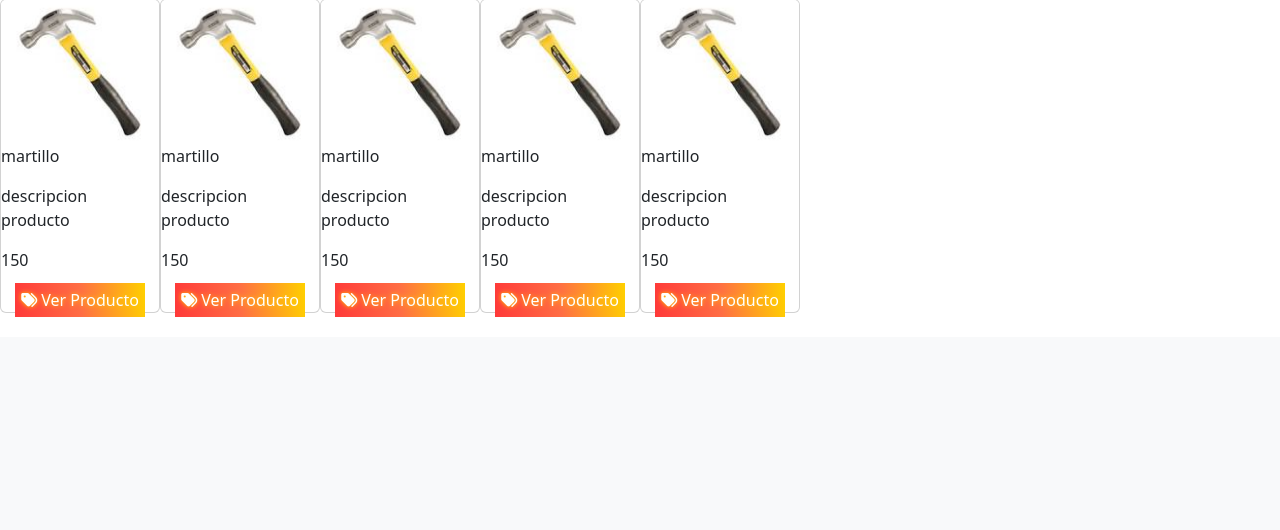
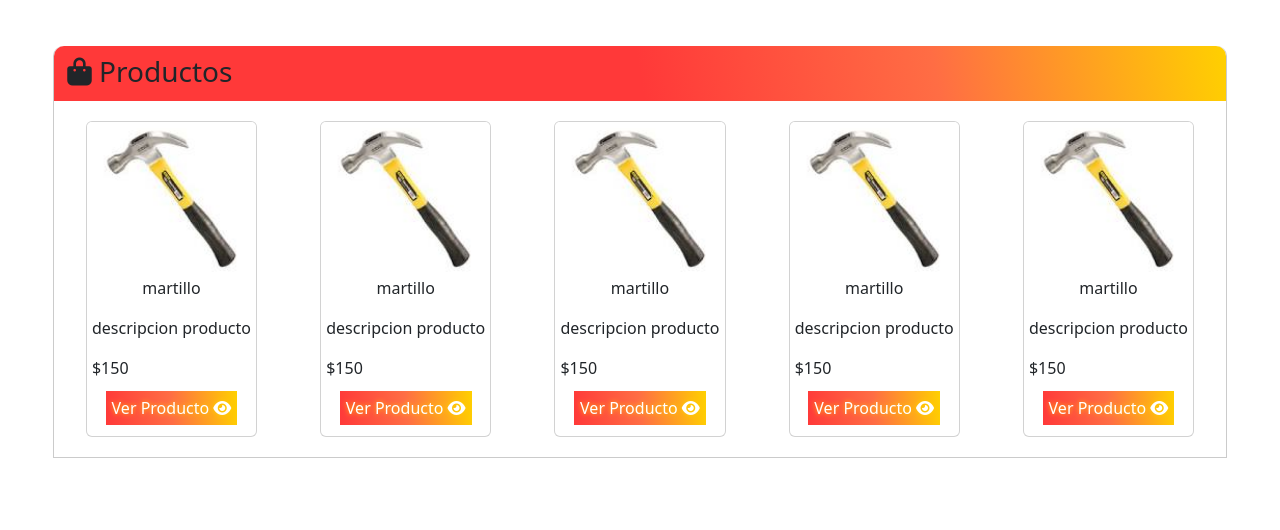
Before and after one commit to BrandonLCC/FERREMAS, a Django app: page / in a window 1280 px wide. Shown: the part 1006-1536 px from the top of the page. Before the commit the page ends 1323 px from the top, so only its background shows below. Run offline with Django 4.2, Linux system fonts and the light colour scheme; data comes from the database, SQL or seed files in the repository; both versions use the stored data as it was after the commit; some libraries are stand-ins or nearby versions; grey boxes are pictures that could not be loaded.

Commit message:
Agregando registro de usuarios, ver detalle productos, ver productos por categorias

```diff
--- a/ferremaxProject/store/models.py
+++ b/ferremaxProject/store/models.py
@@ -20,3 +20,8 @@ class Producto(models.Model):
 
     def __str__(self):
         return self.nombre_producto
+
+class Usuario(models.Model):
+    nombre_usuario =  models.CharField(max_length=100)
+    correo_usuario = models.CharField(max_length=100)
+    contraseña_usuario = models.CharField(max_length=100)
--- a/ferremaxProject/store/static/css/style-3.css
+++ b/ferremaxProject/store/static/css/style-7.css
@@ -2,8 +2,23 @@
 }
 
 .navbar {
-    background-color: #0f1618;
+
+    background-color: #ff3939;
 }
+
+.logo-ferremas {
+    position: relative;
+    width: 60px;
+    height: 60px;
+    border-radius: 1000px;
+}
+
+/*Links a*/
+.navbar-brand, .nav-item, .nav-link {
+    color: white;
+}
+
+
 
 .carousel-inner {
     height: 500px;
@@ -81,7 +96,7 @@
 
 .mainContainerCarouselFinal::-webkit-scrollbar {
     width: 0px;
-    height: 0px; /* también oculta el scroll horizontal */
+    height: 0px;
 }
 
 .rounded-reel-item {
@@ -100,6 +115,8 @@
     flex-direction: column;
     border-radius: var(--slideBorderRadiusSlide);
     min-width: 100vw;
+
+
 }
 
 .controlerFinalCarousel div {
@@ -137,7 +154,6 @@
     justify-content: center;
     align-items: center;
     width: 100%;
-    border: 1px solid black;
 }
 
 .slideTemplate {
@@ -238,18 +254,62 @@
 .btn-principal {
     position: relative;
     background: linear-gradient(85deg, #ff3939, #ff6d44, #ffd000);
+    text-decoration: none;
     color: white;
-    padding: 6px;
-    text-decoration: none;
     text-shadow: 0px 0px 5px #ffd000;
     transition: all 0.6s ease-in-out;
+    padding: 6px;
 
 }
 
+
+
 .btn-principal:hover {
-    background: linear-gradient(85deg, #ffd000, #ff6d44, #ff3939);
-    color: rgb(251, 255, 124);
+    background-color: #ff3939;
+    color: rgb(253, 255, 186);
     text-shadow: 0px 0px 10px #ffeb93;
     border-radius: 5px;
 
+
 }
+
+.div-titulo-categoria {
+ /*  background: linear-gradient(80deg, #ffffff,#ff3939,#ffd000, #ffffff);  */
+    padding: 5px;
+
+}
+
+.div-seccion  {
+    padding-bottom: 20px;
+    border-left: 1px solid var(--color-seleccion);
+    border-right: 1px solid var(--color-seleccion);
+    border-bottom: 1px solid var(--color-seleccion);
+
+    border-top-left-radius: 10px;
+    border-top-right-radius: 10px;
+
+}
+
+.titulo-producto {
+    background: linear-gradient(80deg, #ff3939,#ff3939,#ff3939, #ff6d44, #ffd000);
+    padding: 5px;
+    margin-bottom: 20px;
+    border-top-left-radius: 10px;
+    border-top-right-radius: 10px;
+
+}
+
+.card {
+    z-index: 2;
+
+}
+
+.card:hover {
+    transform: translateY(-10px);
+    transition: all 1s ease;
+
+}
+
+
+.div-orden-productos {
+}
--- a/ferremaxProject/store/templates/index.html
+++ b/ferremaxProject/store/templates/index.html
@@ -6,13 +6,13 @@
 <head>
     <meta charset="UTF-8">
     <meta name="viewport" content="width=device-width, initial-scale=1.0">
-    <title>Ferremax</title>
+    <title>Ferremas</title>
 
 
     {% load bootstrap5 %}
     {% bootstrap_css %}
 
-    <link rel="stylesheet" href="{% static 'css/style-3.css' %}">
+    <link rel="stylesheet" href="{% static 'css/style-7.css' %}">
     <!--Iconos-->
     <link rel="stylesheet" href="https://cdnjs.cloudflare.com/ajax/libs/font-awesome/6.6.0/css/all.min.css"
         integrity="sha512-Kc323vGBEqzTmouAECnVceyQqyqdsSiqLQISBL29aUW4U/M7pSPA/gEUZQqv1cwx4OnYxTxve5UMg5GT6L4JJg=="
@@ -25,7 +25,11 @@
     <!-- NAV -->
     <nav class="navbar navbar-expand-lg bg-body-tertiary">
         <div class="container-fluid">
-            <a class="navbar-brand" href="#">Navbar scroll</a>
+            <a class="navbar-brand" href="#">
+               <!--<img class="logo-ferremas" src="{% static  'images/logo-ferremas.png' %}" alt="">-->
+               Ferremas
+
+            </a>
             <button class="navbar-toggler" type="button" data-bs-toggle="collapse" data-bs-target="#navbarScroll"
                 aria-controls="navbarScroll" aria-expanded="false" aria-label="Toggle navigation">
                 <span class="navbar-toggler-icon"></span>
@@ -33,27 +37,19 @@
             <div class="collapse navbar-collapse" id="navbarScroll">
                 <ul class="navbar-nav me-auto my-2 my-lg-0 navbar-nav-scroll" style="--bs-scroll-height: 100px;">
                     <li class="nav-item">
-                        <a class="nav-link active" aria-current="page" href="#">iniciar sesion</a>
+                        <a class="nav-link active" aria-current="page" href="{% url 'inicio_sesion' %}">
+                            <i class="fas fa-user"></i>
+                            Iniciar sesión</a>
                     </li>
                     <li class="nav-item">
-                        <a class="nav-link" href="#">registro</a>
-                    </li>
-                    <li class="nav-item dropdown">
-                        <a class="nav-link dropdown-toggle" href="#" role="button" data-bs-toggle="dropdown"
-                            aria-expanded="false">
-                            Link
-                        </a>
-                        <ul class="dropdown-menu">
-                            <li><a class="dropdown-item" href="#">Action</a></li>
-                            <li><a class="dropdown-item" href="#">Another action</a></li>
-                            <li>
-                                <hr class="dropdown-divider">
-                            </li>
-                            <li><a class="dropdown-item" href="#">Something else here</a></li>
-                        </ul>
+                        <a class="nav-link" href="{% url 'registro' %}">
+                            <i class="fas fa-user-plus"></i>
+                            Crear cuenta</a>
                     </li>
                     <li class="nav-item">
-                        <a class="nav-link disabled" aria-disabled="true">Link</a>
+                        <a class="nav-link" href="{% url 'home' %}">
+                            <i class="fas fa-shopping-cart"></i> <!-- icon carro-->
+                            Carro </a>
                     </li>
                 </ul>
                 <form class="d-flex" role="search">
@@ -79,33 +75,45 @@
         </div>
     </div>
 
+    <br>
+
     <!--Seccion categorias -->
     <div class="col-11 mx-auto my-5">
-
-
         <div class="containerVertical ">
+            <div class="col-5 div-titulo-categoria text-center">
                 <h3 class="titulo-categoria">
                     <i class="fas fa-tags mx-auto"></i>
                     Categorias
                 </h3>
+            </div>
+            <div class="sub-tititulo">
+                <p class="pt-3">¡Mira todas nuestras categorias disponibles!</p>
+            </div>
+
             <div class="slideContainer ">
                 <div class="mainContainerCarouselFinal" style="--screenWidth: 1382.4px;">
-                    <a href="#" class="slideTemplate" style="--slideHeight: 150px; transform: translateY(0px);"><img
+                    <a href="{% url 'lista_productos' %}?id_categoria=1" class="slideTemplate"
+                        style="--slideHeight: 150px; transform: translateY(0px);"><img
                             src="{% static  'images/ejemplo_categoria.jpg' %}">
                     </a>
-                    <a href="#" class="slideTemplate" style="--slideHeight: 150px; transform: translateY(0px);"><img
+                    <a href="{% url 'lista_productos' %}?id_categoria=2" class="slideTemplate"
+                        style="--slideHeight: 150px; transform: translateY(0px);"><img
                             src="{% static  'images/ejemplo_categoria.jpg' %}">
                     </a>
-                    <a href="#" class="slideTemplate" style="--slideHeight: 150px; transform: translateY(0px);"><img
+                    <a href="{% url 'lista_productos' %}?id_categoria=3" class="slideTemplate"
+                        style="--slideHeight: 150px; transform: translateY(0px);"><img
                             src="{% static  'images/ejemplo_categoria.jpg' %}">
                     </a>
-                    <a href="#" class="slideTemplate" style="--slideHeight: 150px; transform: translateY(0px);"><img
+                    <a href="{% url 'lista_productos' %}?id_categoria=4" class="slideTemplate"
+                        style="--slideHeight: 150px; transform: translateY(0px);"><img
                             src="{% static  'images/ejemplo_categoria.jpg' %}">
                     </a>
-                    <a href="#" class="slideTemplate" style="--slideHeight: 150px; transform: translateY(0px);"><img
+                    <a href="{% url 'lista_productos' %}?id_categoria=5" class="slideTemplate"
+                        style="--slideHeight: 150px; transform: translateY(0px);"><img
                             src="{% static  'images/ejemplo_categoria.jpg' %}">
                     </a>
-                    <a href="#" class="slideTemplate" style="--slideHeight: 150px; transform: translateY(0px);"><img
+                    <a href="{% url 'lista_productos' %}?id_categoria=6" class="slideTemplate"
+                        style="--slideHeight: 150px; transform: translateY(0px);"><img
                             src="{% static  'images/ejemplo_categoria.jpg' %}">
                     </a>
                 </div>
@@ -121,34 +129,43 @@
     </div>
     <script>                            const container = document.querySelector(".mainContainerCarouselFinal"); const slide = document.querySelector(".slideTemplate"); const prevBtn = document.querySelector(".controlerFinalCarousel div:nth-child(1)"); const nextBtn = document.querySelector(".controlerFinalCarousel div:nth-child(2)"); let nbclick = 0; const nbSlide = 10; const { style: containerStyle, getComputedStyle: getCS } = window; nextBtn.addEventListener("click", () => { if (nbclick < nbSlide - 1) { nbclick++; updateScroll(); } }); prevBtn.addEventListener("click", () => { if (nbclick > 0) { nbclick--; updateScroll(); } }); function updateScroll() { const screenWidth = parseInt(getCS(container).getPropertyValue("--screenWidth").replace("px", "")); const slideHeight = parseInt(getCS(slide).getPropertyValue("--slideHeight").replace("px", "")); const scrollAmount = ((screenWidth - (slideHeight + 40)) / 2) * nbclick; container.scroll({ left: scrollAmount, behavior: "smooth" }); }                            </script>
 
+
     <!--Seccion Productos -->
 
-    <h3 class="titulo-categoria">
-        <i class="fas fa-tags mx-auto"></i>
+    <div class="div-seccion  col-11 mx-auto my-5">
+        <div class="titulo-producto">
+            <h3 class ="ms-2 mt-1 ">
+                <i class="fas fa-shopping-bag mx-auto"></i>
                 Productos
             </h3>
+        </div>
 
-    <div class="div-orden-productos col-6 d-flex">
+        <div class="div-orden-productos col-12 mx-auto row">
             {% for producto in productos %}
-        <div class="col-6 col-sm-5 col-md-4 col-xl-3 mx-auto">
+            <div class="col-5 col-sm-4 col-md-3 col-xl-2 mx-auto ">
                 <div class="card mx-auto">
                     {% if producto.imagen_producto %}
                     <img src="{{ producto.imagen_producto.url }}" class="card-img-top" alt="{{ producto.nombre_producto }}">
                     {% endif %}
                     <div class="mx-auto">
-                    <p>{{ producto.nombre_producto }}</p>
-                    <p>{{ producto.descripcion_producto }}</p>
-                    <p>{{ producto.precio_producto }}</p>
+                        <p class="text-center">{{ producto.nombre_producto }}</p>
+                        <p>{{ producto.descripcion_producto|truncatechars:20 }}</p>
+                        <p>${{ producto.precio_producto }}</p>
                     </div>
-                <div class="mx-auto">
-                    <a class="btn-principal" href="">
-                        <i class="fas fa-tags mx-auto"></i>
-                        Ver Producto</a>
+
+                    <div class="mx-auto mb-3">
+                        <a class="btn-principal" href="{% url 'detalle_productos' producto.id  %}">
+                            Ver Producto
+                            <i class="fas fa-eye"></i>
+                        </a>
+
                     </div>
                 </div>
             </div>
             {% endfor %}
         </div>
+    </div>
+
 
     <br>
 </body>
--- a/ferremaxProject/store/urls.py
+++ b/ferremaxProject/store/urls.py
@@ -4,6 +4,9 @@ from . import views
 
 urlpatterns = [
     path('', views.home, name='home'),
-    path('lista_productos/', views.listaProductos, name='listaProductos'),
+    path('productos/', views.listaProductos, name='lista_productos'),
+    path('producto/<int:pk>/', views.detalle_productos, name='detalle_productos'),
+    path('registro/', views.registro_usuario, name='registro'),
+    path('inicio_sesion/', views.inicio_sesion, name='inicio_sesion'),
 
 ]
--- a/ferremaxProject/store/views.py
+++ b/ferremaxProject/store/views.py
@@ -1,5 +1,8 @@
 from django.shortcuts import render, redirect
-from .models import Producto, Categorias
+from django.contrib import messages
+from .models import Producto, Categorias, Usuario
+from .form import *
+from django.shortcuts import get_object_or_404
 
 # Create your views here.
 def home(request):
@@ -17,16 +20,34 @@ def listaProductos(request):
 
     return render(request, 'lista_productos.html', {'categoria':categoria,'productos':productos})
 
-'''
+def detalle_productos(request, pk):
+    producto = get_object_or_404(Producto.objects.select_related('id_categoria').all(), pk=pk)
 
-def listaProductos(request):
-      categoria = request.GET.get('id_categoria', '')
+    return render(request, 'detalle_producto.html', {'producto': producto})
 
-    if categoria:
-        productos = Producto.objects.filter(id_categoria=categoria).select_related('id_categoria') #filtramos por id de la cate
+
+def registro_usuario(request):
+    if request.method == 'POST':
+            form = RegistroUsuarioForm(request.POST)
+            if form.is_valid():
+                username = form.cleaned_data['username']
+                email = form.cleaned_data['email']
+                password2 = form.cleaned_data['password2']
+                form.save()  # Guarda usuario
+                usuario = Usuario.objects.create(
+                    nombre_usuario = username,
+                    correo_usuario = email,
+                    contraseña_usuario = password2,
+
+                )
+                messages.success(request, f"El usuario:{username} ha sido creado")
+                return redirect('home')
     else:
-        categoria = None
-        productos = Producto.objects.all()
+        form = RegistroUsuarioForm()
 
-    return render(request, 'listaProductos.html', {'categoria':categoria,'productos':productos} )
-    '''
+    context = { 'form' : form }
+    return render(request, 'registro_usuario.html',context )
+
+
+def inicio_sesion(request):
+    return render(request, 'inicio_sesion.html', )
```
Also changed, not shown: ferremaxProject/store/form.py (+21 -0 lines), ferremaxProject/store/templates/detalle_producto.html (+45 -0 lines), ferremaxProject/store/templates/registro_usuario.html (+2 -6 lines), ferremaxProject/db.sqlite3, ferremaxProject/store/migrations/0002_usuario.py (added), ferremaxProject/store/static/images/logo-ferremas.png (added). Lines whose indentation alone changed are shown as unchanged.
